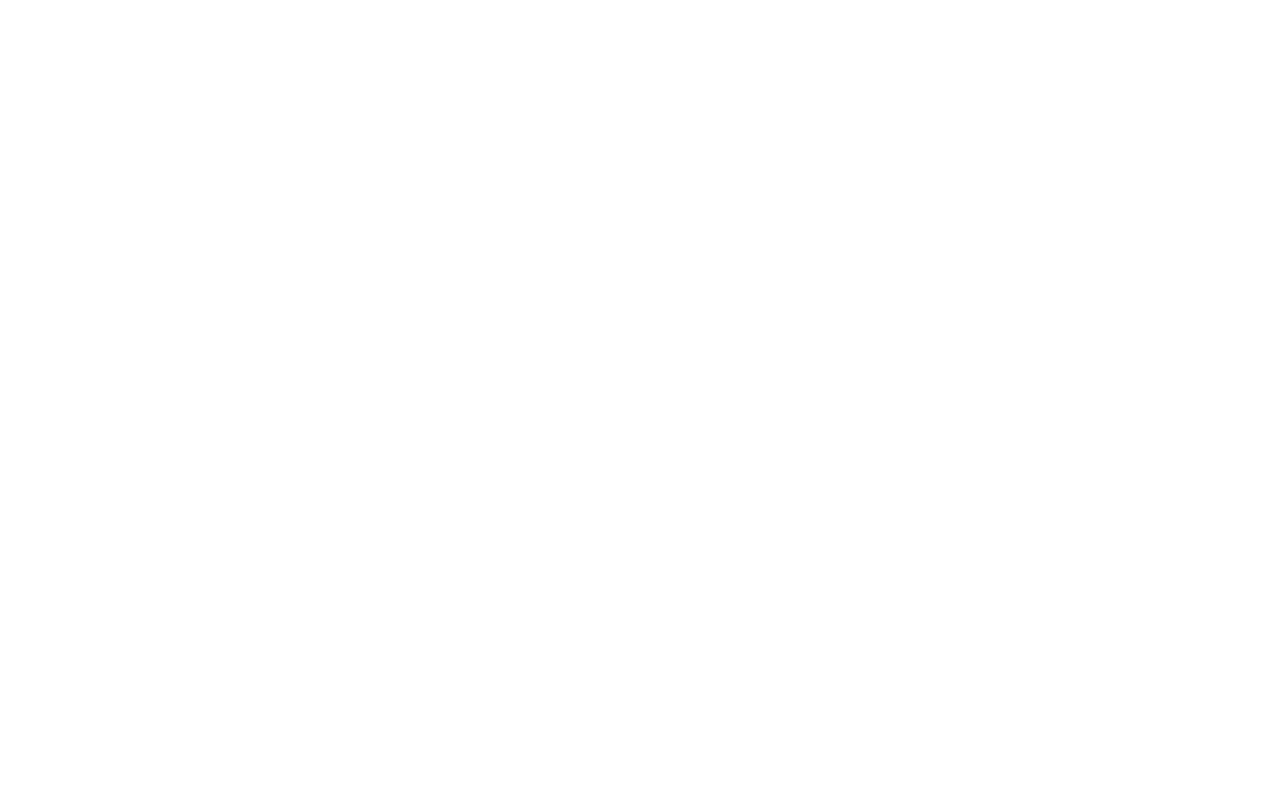
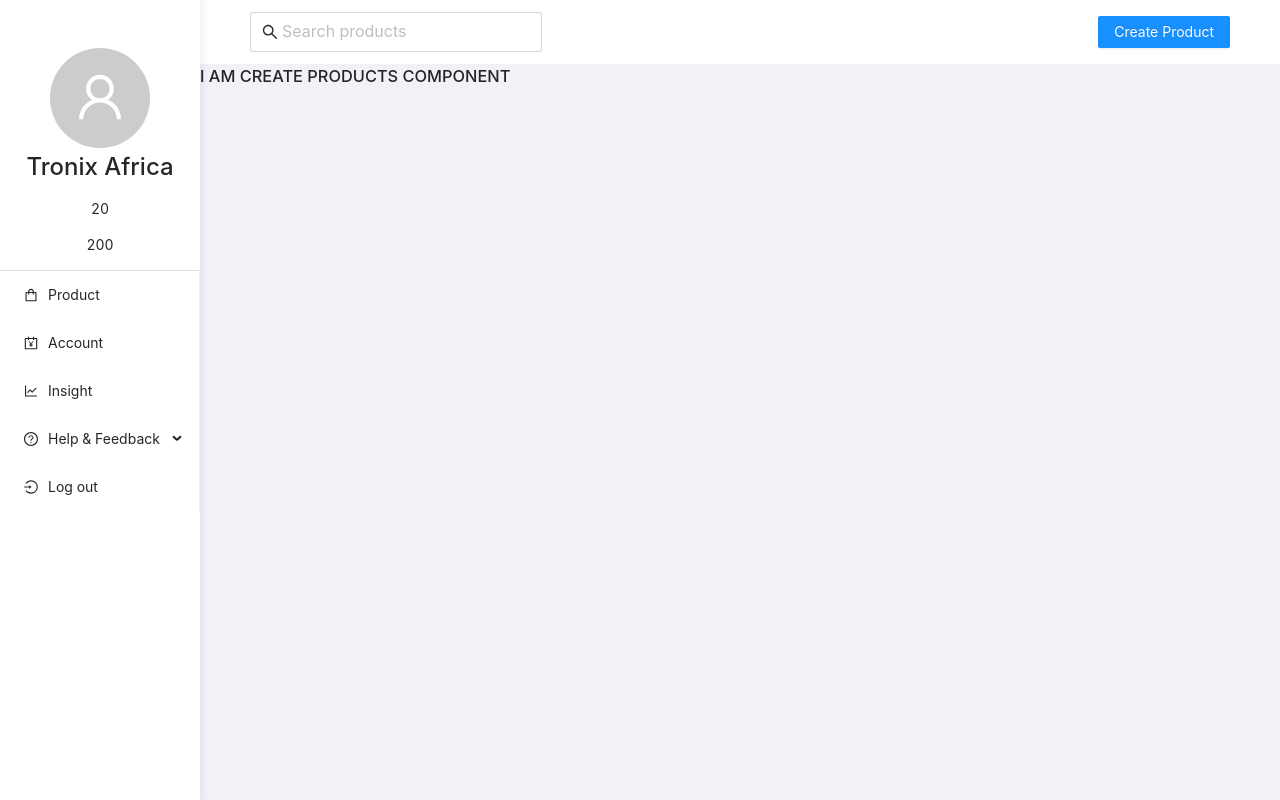
Before and after one commit to chukusuccess/react-vendly, a React (Create React App) app: page /create-products in a window 1280 px wide. Before the commit this address had no page. Built offline with nearby package versions, Linux system fonts and the light colour scheme.

Commit message:
create product component added

```diff
--- a/src/App.js
+++ b/src/App.js
@@ -4,6 +4,7 @@
 
 import { UserLayout } from "./components/userLayout/userLayout.compnent";
 import { ProductPage } from "./components/products/products";
+import { CreateProduct } from "./components/create-product/create-product";
 
 const App = () => {
   return (
@@ -11,6 +12,7 @@
       <Route path="/" element={<UserLayout />}>
         {/* nest other routes in here */}
         <Route path="/products" element={<ProductPage />} />
+        <Route path="/create-products" element={<CreateProduct />} />
       </Route>
     </Routes>
   );
--- /dev/null
+++ b/src/components/create-product/create-product.jsx
@@ -0,0 +1,9 @@
+import "./create-product.styles.less";
+
+export const CreateProduct = () => {
+  return (
+    <div>
+      <h1>I AM CREATE PRODUCTS COMPONENT</h1>
+    </div>
+  );
+};
```
Also changed, not shown: src/components/create-product/create-product.styles.less (added).
